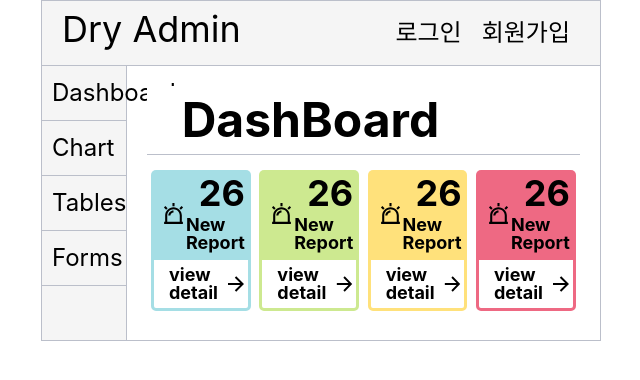
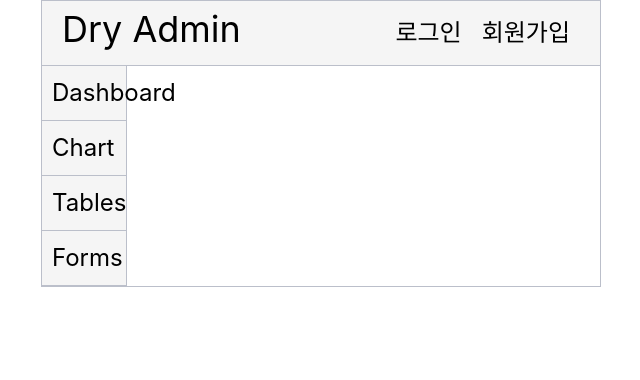
Before and after one commit to teamDry/dry-web-front, a React (Create React App) app: page /admins/main in a window 1280 px wide. Shown: the top 380 px of the page, without its empty margins (319-959 px from the left). Built offline with nearby package versions, Linux system fonts and the light colour scheme.

Commit message:
#4 - DashBoard 수정
- 로그인 페이지가 루트페이지로 변경됨에 따라 매핑 변경
- 파일명 변경

```diff
--- a/src/components/admins/dashboard/DashBoard.tsx
+++ b/src/components/admins/dashboard/DashBoardMain.tsx
@@ -17,14 +17,14 @@ const DashBoardItemBox = styled.section`
     flex-direction: row;
 `
 
-interface DashBoardProps {
+interface DashBoardMainProps {
     reportCount: number, // !TODO : 수정예정
     peopleCount: number,
     boardCount: number,
     issueCount: number
 }
 
-const DashBoard = (props: DashBoardProps) => {
+const DashBoardMain = (props: DashBoardMainProps) => {
     const boardItems = [{ // !TODO : 수정예정
         name: "New Report",
         count: props.reportCount,
@@ -56,4 +56,4 @@ const DashBoard = (props: DashBoardProps) => {
 
 }
 
-export default DashBoard
+export default DashBoardMain
--- a/src/pages/admins/MainPage.tsx
+++ b/src/pages/admins/MainPage.tsx
@@ -3,7 +3,7 @@ import styled from 'styled-components';
 import { BrowserRouter as Router, Route, Routes } from 'react-router-dom';
 import Header from '../../components/admins/common/Header';
 import SideMenu from '../../components/admins/common/SideMenu';
-import DashBoard from '../../components/admins/dashboard/DashBoard';
+import DashBoardMain from '../../components/admins/dashboard/DashBoardMain';
 
 
 const MainBody = styled.div`
@@ -30,7 +30,7 @@ const MainPage = () => {
                 <SideMenu />
                 <Routes>
                     {/* 임의로 하드코딩함, 수정예정 */}
-                    <Route path="/" element={<DashBoard reportCount={26} boardCount={12} issueCount={13} peopleCount={11} />} />
+                    <Route path="/main" element={<DashBoardMain reportCount={26} boardCount={12} issueCount={13} peopleCount={11} />} />
                 </Routes>
             </MainContentDiv>
         </MainBody>
```
